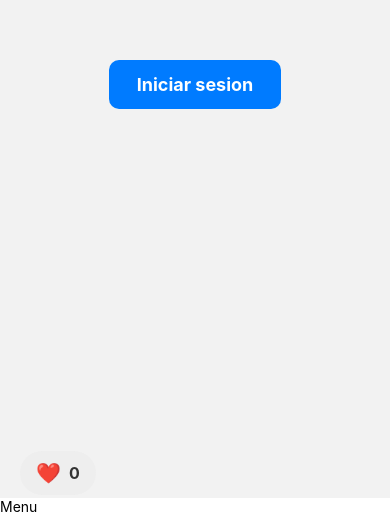
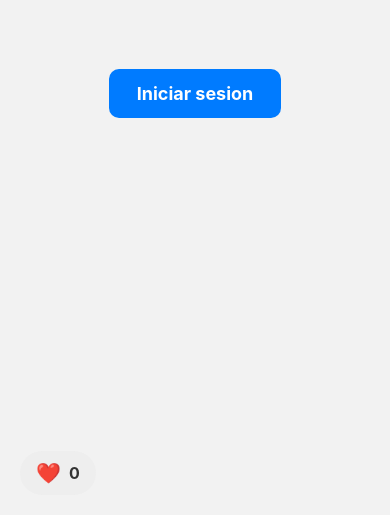
Before and after one commit to ncollazos0610/ProyectoAplicacionMovil, a React Native app: screen / in a window 390 px wide. Shown: the part 329-844 px from the top of the page. Built offline with nearby package versions, Linux system fonts and the light colour scheme.

Commit message:
Revert "añadir menu"

```diff
--- a/App.tsx
+++ b/App.tsx
@@ -2,7 +2,6 @@ import BotonInicio from "./src/components/BotonInicio";
 import React from "react";
 import { View, StyleSheet } from "react-native";
 import LikeButton from "./src/components/LikeButton";
-import Menu from "./src/components/Menu";
 
 export default function App() {
   const handleLogin = () => {
@@ -17,7 +16,6 @@ export default function App() {
           onPress={handleLogin}
           color="#007BFF"
         />
-        <Menu />
 
         {/* Aquí irán otros componentes como el menú o el botón de login */}
         <LikeButton />
--- a/src/components/Menu.tsx
+++ /dev/null
@@ -1,10 +0,0 @@
-import { View, Text } from 'react-native'
-import React from 'react'
-
-export default function Menu() {
-  return (
-    <View>
-      <Text>Menu</Text>
-    </View>
-  )
-}
```
